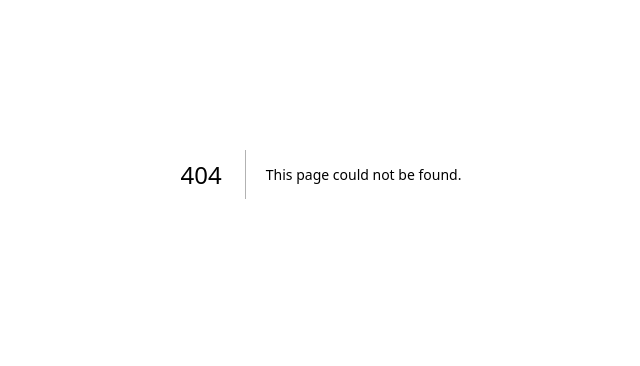
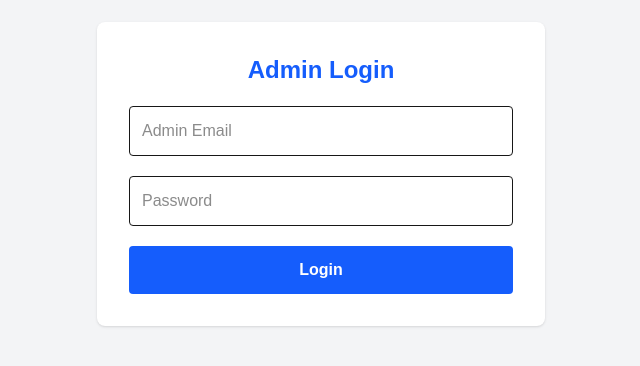
Before and after one commit to DEBOJEETDAS36/find-scholarships, a Next.js app: page /admin/login in a window 1280 px wide. Before the commit this address had no page. Shown: the part 226-592 px from the top of the page, without its empty margins (319-959 px from the left). Built offline with nearby package versions, Linux system fonts and the light colour scheme.

Commit message:
Login details added for admin dashboard

```diff
--- /dev/null
+++ b/app/admin/login/page.tsx
@@ -0,0 +1,77 @@
+"use client";
+
+import { useState } from "react";
+import { signInWithEmailAndPassword } from "firebase/auth";
+import { auth } from "@/lib/firebase";
+import { useRouter } from "next/navigation";
+
+export default function AdminLogin() {
+  const router = useRouter();
+  const [email, setEmail] = useState("");
+  const [password, setPassword] = useState("");
+  const [error, setError] = useState("");
+  const [loading, setLoading] = useState(false);
+
+  async function handleLogin(e: React.FormEvent) {
+    e.preventDefault();
+    setLoading(true);
+    setError("");
+
+    try {
+      const res = await signInWithEmailAndPassword(auth, email, password);
+
+      // HARD ADMIN CHECK (IMPORTANT)
+      if (res.user.email !== "admin@example.com") {
+        throw new Error("Not authorized");
+      }
+
+      router.push("/admin");
+    } catch (err: any) {
+      setError("Invalid credentials or not authorized");
+    }
+
+    setLoading(false);
+  }
+
+  return (
+    <main className="min-h-screen flex items-center justify-center bg-gray-100">
+      <form
+        onSubmit={handleLogin}
+        className="bg-white p-8 rounded-lg shadow w-full max-w-md space-y-5"
+      >
+        <h1 className="text-2xl font-bold text-center text-blue-600">
+          Admin Login
+        </h1>
+
+        {error && (
+          <p className="text-red-600 bg-red-50 p-3 rounded">{error}</p>
+        )}
+
+        <input
+          type="email"
+          placeholder="Admin Email"
+          className="w-full p-3 border rounded"
+          value={email}
+          onChange={(e) => setEmail(e.target.value)}
+          required
+        />
+
+        <input
+          type="password"
+          placeholder="Password"
+          className="w-full p-3 border rounded"
+          value={password}
+          onChange={(e) => setPassword(e.target.value)}
+          required
+        />
+
+        <button
+          disabled={loading}
+          className="w-full bg-blue-600 text-white py-3 rounded font-bold hover:bg-blue-700 transition"
+        >
+          {loading ? "Logging in..." : "Login"}
+        </button>
+      </form>
+    </main>
+  );
+}
```
